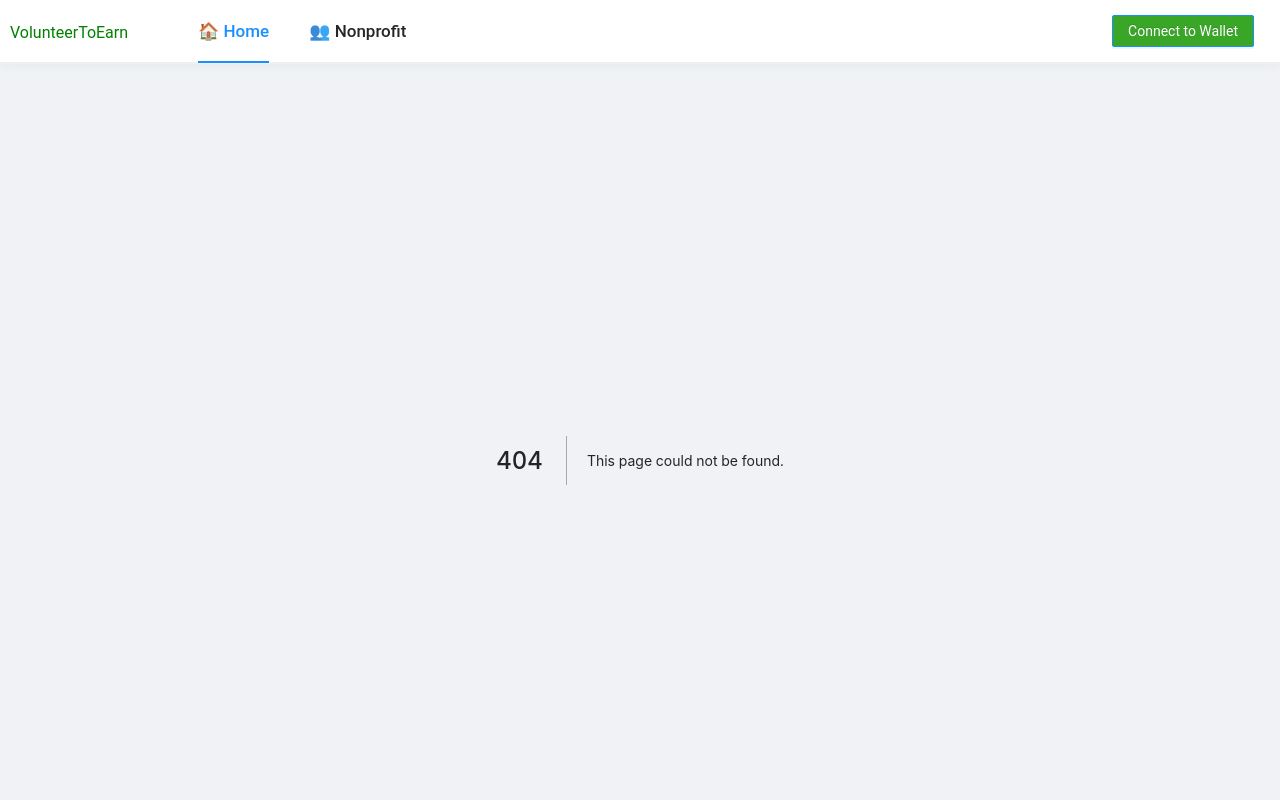
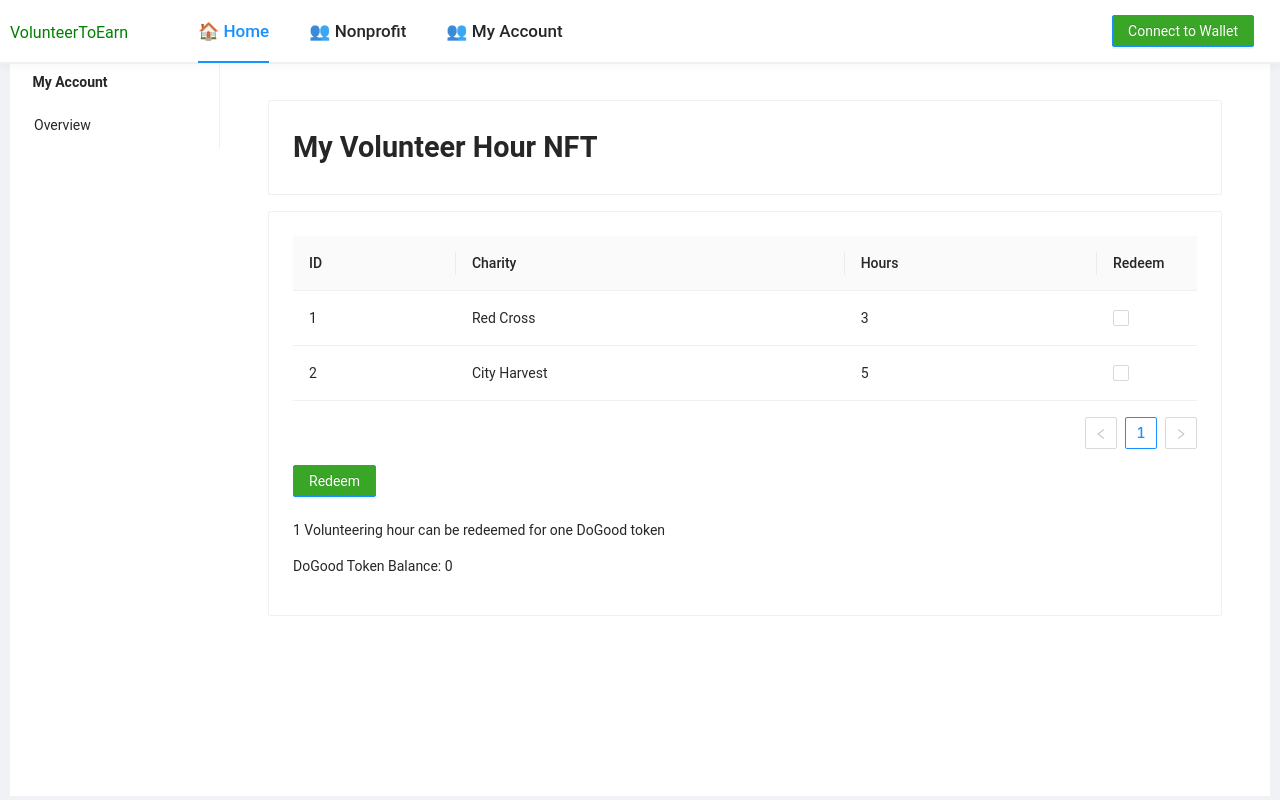
Before and after one commit to RLNYC/VolunteerToEarn, a Next.js app: page /myaccount in a window 1280 px wide. Before the commit this address had no page. Built offline with nearby package versions, Linux system fonts and the light colour scheme.

Commit message:
add My Account page

```diff
--- /dev/null
+++ b/components/account/Overview.js
@@ -0,0 +1,95 @@
+import React, { useState } from 'react';
+import { Card, Table, Form, Checkbox, Button  } from 'antd';
+
+
+const layout = {
+  labelCol: {
+    span: 5,
+  },
+  style: { maxWidth: "700px" }
+};
+
+const tailLayout = {
+  wrapperCol: {
+    offset: 16,
+    span: 16,
+  },
+};
+
+const columns = [
+  {
+    title: "ID",
+    dataIndex: "id",
+    key: "id",
+  },
+  {
+    title: "Charity",
+    dataIndex: "charity",
+    key: "charity",
+  },
+  {
+    title: "Hours",
+    dataIndex: "hours",
+    key: "hours",
+  },
+  {
+    title: 'Redeem',
+    key: 'operation',
+    fixed: 'right',
+    width: 100,
+    render: () => <Checkbox></Checkbox>,
+  },
+];
+
+const data = [
+  {
+    id: 1,
+    charity: "Red Cross",
+    hours: 3
+  },
+  {
+    id: 2,
+    charity: "City Harvest",
+    hours: 5
+  }
+];
+
+function Overview() {
+  const [form] = Form.useForm();
+
+  const [loading, setLoading] = useState(false);
+
+  const onFinish = async (values) => {
+    try{
+      setLoading(true);
+      console.log(values);
+
+      setLoading(false);
+    } catch(error) {
+      console.error(error);
+      setLoading(false);
+    }
+  };
+
+  return (
+    <div>
+      <Card style={{ margin: '1rem 0'}}>
+        <h1 style={{ fontSize: "1.8rem", fontWeight: "bold", marginBottom: "0" }}>
+          My Volunteer Hour NFT
+        </h1>
+      </Card>
+      <Card>
+        <Table columns={columns} dataSource={data} />
+        <Button type="primary" htmlType="submit" className="primary-bg-color">
+          Redeem
+        </Button>
+        <br />
+        <br />
+        <p>1 Volunteering hour can be redeemed for one DoGood token</p>
+        <p>DoGood Token Balance: 0</p>
+      </Card>
+    </div>
+  )
+}
+
+export default Overview;
--- /dev/null
+++ b/components/account/Sidebar.js
@@ -0,0 +1,25 @@
+import React from 'react';
+import { Menu } from 'antd';
+
+function Sidebar({ currentTab, setCurrentTab }) {
+  const handleClick = e => {
+    console.log('click ', e);
+    setCurrentTab(e.key);
+  };
+
+  return <Menu
+    onClick={handleClick}
+    selectedKeys={[currentTab]}
+    defaultOpenKeys={['sub1']}
+    mode="inline"
+  >
+    <p style={{ margin: '1.4rem 0 1.4rem 1.4rem', fontWeight: 'bold'}}>
+      My Account
+    </p>
+    <Menu.Item key="Overview">
+      Overview
+    </Menu.Item>
+  </Menu>;
+}
+
+export default Sidebar;
--- a/components/layout/Navbar.js
+++ b/components/layout/Navbar.js
@@ -55,6 +55,9 @@ function Navbar({ account, setAccount}) {
         <Menu.Item key="nonprofit">
           <Link href="/nonprofit">👥 Nonprofit</Link>
         </Menu.Item>
+        <Menu.Item key="myaccount">
+          <Link href="/myaccount">👥 My Account</Link>
+        </Menu.Item>
       </Menu>
       <div style={styles.headerRight}>
       <Button
--- /dev/null
+++ b/pages/myaccount.js
@@ -0,0 +1,51 @@
+import React, { useEffect, useState } from 'react';
+import { Layout } from 'antd';
+
+import Sidebar from '../components/account/Sidebar';
+import Overview from '../components/account/Overview';
+
+function Myaccount({ account }) {
+  const [currentTab, setCurrentTab] = useState("Mint NFT");
+
+  let content;
+
+  switch (currentTab) {
+    case "Mint NFT":
+      content = <Overview account={account} />;
+      break;
+    default:
+      content = 'Page not found';
+  }
+
+  return <div>
+    <Layout width={1000}>
+      <Layout.Sider
+        width={210}
+        className="white-bg-color"
+        breakpoint="lg"
+        collapsedWidth="0"
+        onBreakpoint={broken => {
+          console.log(broken);
+        }}
+        onCollapse={(collapsed, type) => {
+          console.log(collapsed, type);
+        }}
+      >
+        <Sidebar currentTab={currentTab} setCurrentTab={setCurrentTab} />
+      </Layout.Sider>
+      <Layout className="white-bg-color" style={{ padding: '0 24px 24px', minHeight: '92vh' }}>
+        <Layout.Content
+          style={{
+            padding: 24,
+            margin: 0,
+            minHeight: 280,
+          }}
+        >
+          {content}
+        </Layout.Content>
+      </Layout>
+    </Layout>
+  </div>;
+}
+
+export default Myaccount;
```
